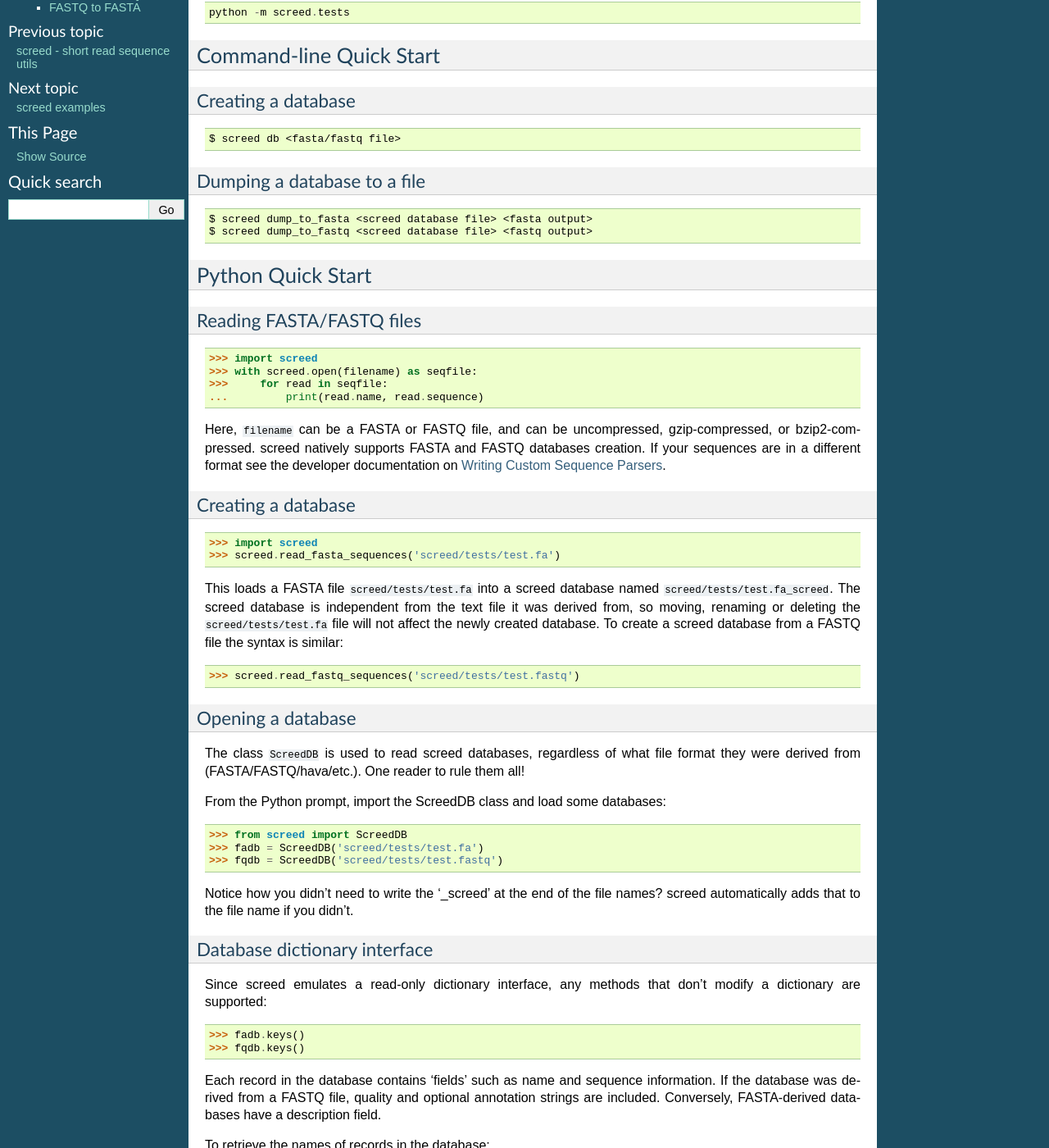
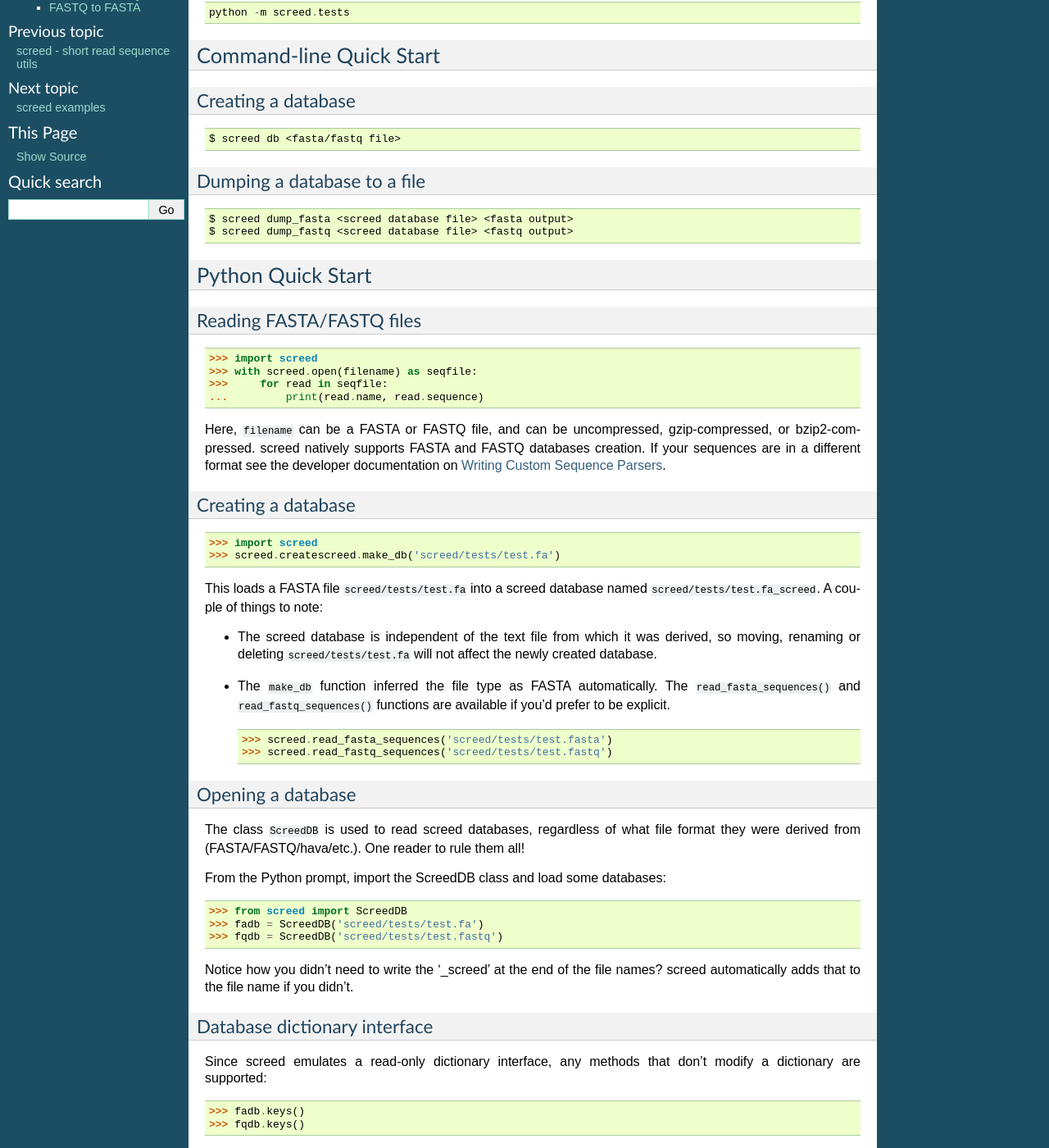
Before and after one commit to dib-lab/screed, a Sphinx documentation site: the page built from doc/screed.rst, in a window 1280 px wide and 1400 px high, scrolled down 505 px. Shown: the whole window at 82% size. Built offline with Sphinx 7.4.7, drawn with Linux system fonts in a browser that asks for light colours.

Commit message:
Document `make_db` function

```diff
--- a/doc/screed.rst
+++ b/doc/screed.rst
@@ -43,8 +43,8 @@
 
 .. code::
 
-    $ screed dump_to_fasta <screed database file> <fasta output>
-    $ screed dump_to_fastq <screed database file> <fastq output>
+    $ screed dump_fasta <screed database file> <fasta output>
+    $ screed dump_fastq <screed database file> <fastq output>
 
 Python Quick Start
 ==================
@@ -66,14 +66,19 @@
 -------------------
 
     >>> import screed
-    >>> screed.read_fasta_sequences('screed/tests/test.fa')
+    >>> screed.createscreed.make_db('screed/tests/test.fa')
 
 This loads a FASTA file :code:`screed/tests/test.fa` into a screed database
-named :code:`screed/tests/test.fa_screed`. The screed database is independent
-from the text file it was derived from, so moving, renaming or deleting the
-:code:`screed/tests/test.fa` file will not affect the newly created database.
-To create a screed database from a FASTQ file the syntax is similar::
+named :code:`screed/tests/test.fa_screed`. A couple of things to note:
 
+* The screed database is independent of the text file from which it was derived,
+  so moving, renaming or deleting :code:`screed/tests/test.fa` will not affect
+  the newly created database.
+* The :code:`make_db` function inferred the file type as FASTA automatically.
+  The :code:`read_fasta_sequences()` and :code:`read_fastq_sequences()`
+  functions are available if you'd prefer to be explicit.
+
+    >>> screed.read_fasta_sequences('screed/tests/test.fasta')
     >>> screed.read_fastq_sequences('screed/tests/test.fastq')
 
 Opening a database
```
